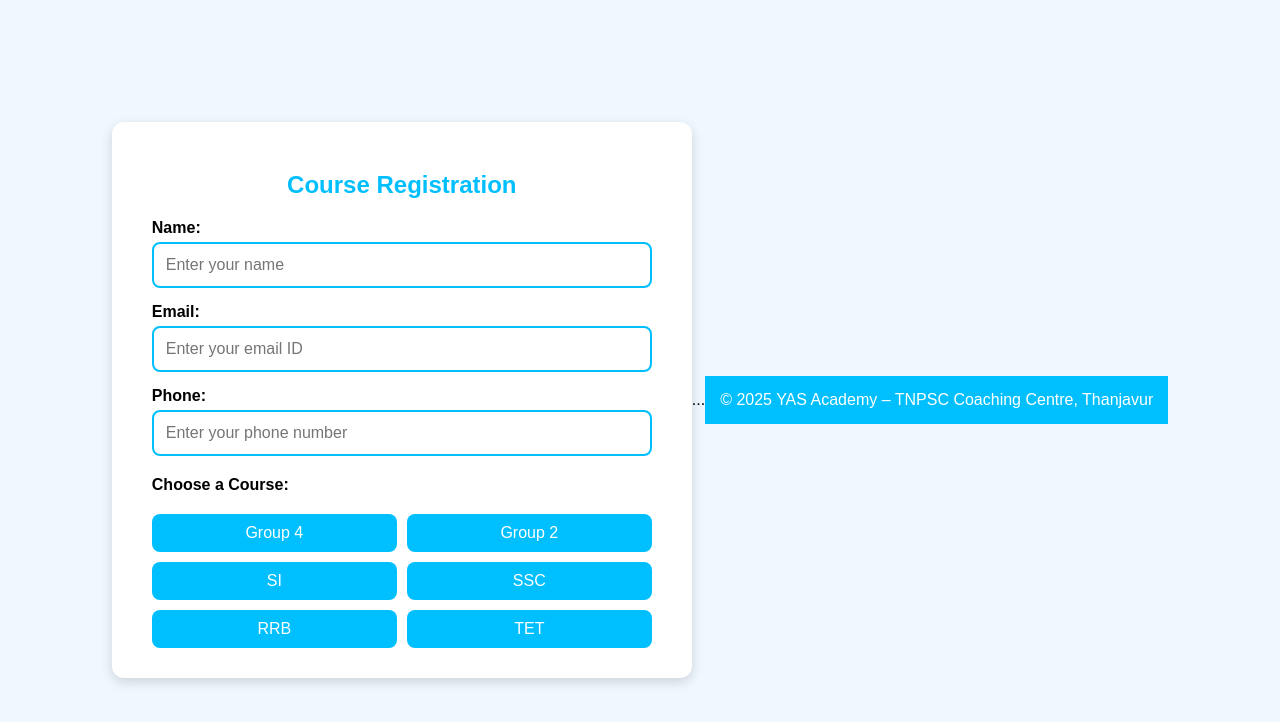
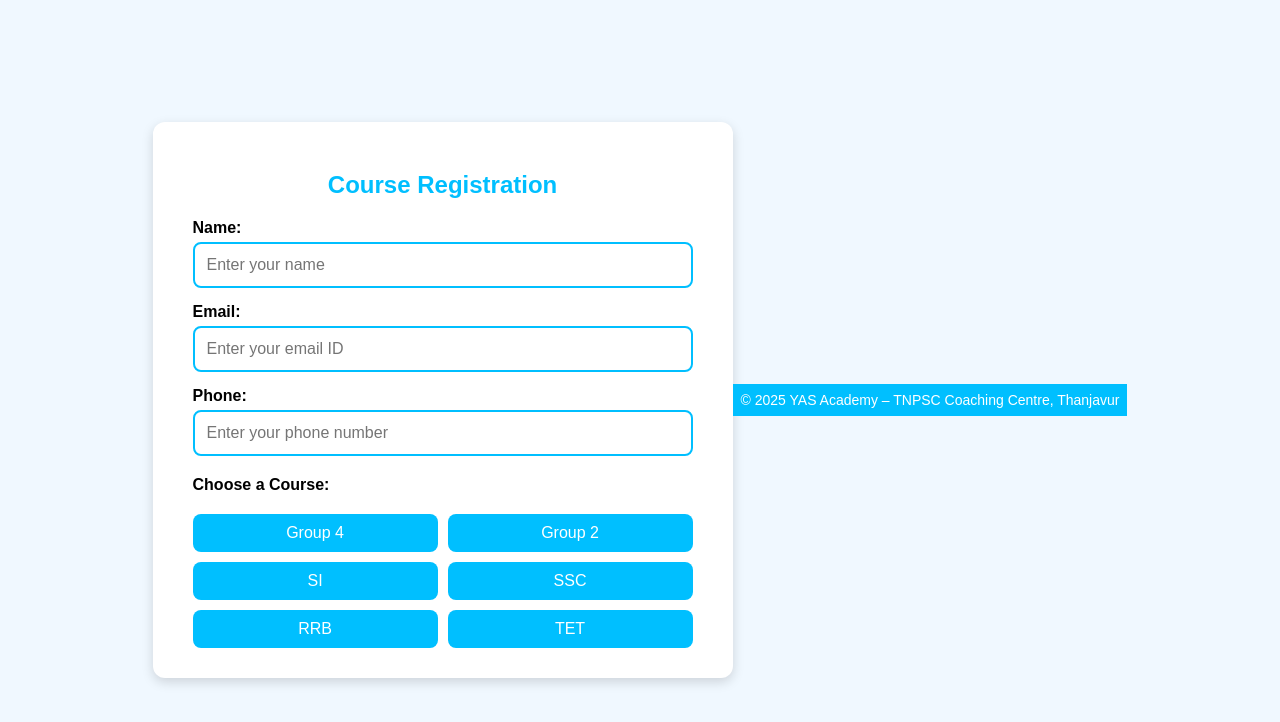
Before and after one commit to Yas-Academy/yas-academy-tnpsc, a plain HTML site: page courses.html in a window 1280 px wide. Drawn offline with Linux system fonts and the light colour scheme.

Commit message:
Update courses.html

```diff
--- a/courses.html
+++ b/courses.html
@@ -101,15 +101,8 @@
       <button type="submit" name="course" value="TET">TET</button>
     </div>
   </form>
-  ...
-  <!-- Your content here -->
-
-  <footer style="background-color: #00bfff; color: white; text-align: center; padding: 15px;">
-    © 2025 YAS Academy – TNPSC Coaching Centre, Thanjavur
-  </footer>
-</body>
-</html>
-
+<footer style="background-color: #00bfff; color: white; text-align: center; padding: 8px; font-size: 14px;">
+  © 2025 YAS Academy – TNPSC Coaching Centre, Thanjavur
 </footer>
 </body>
 </html>
```
